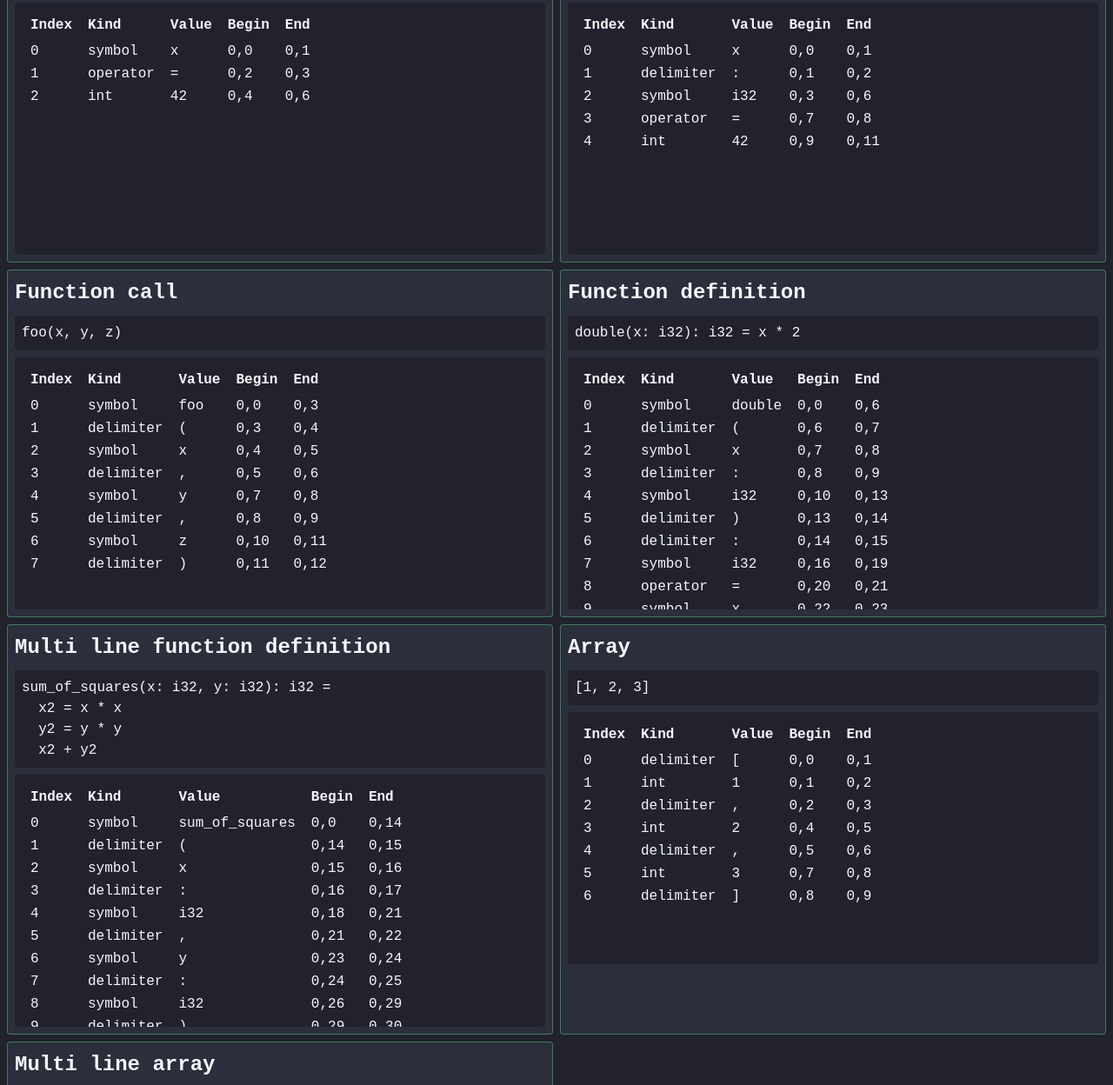
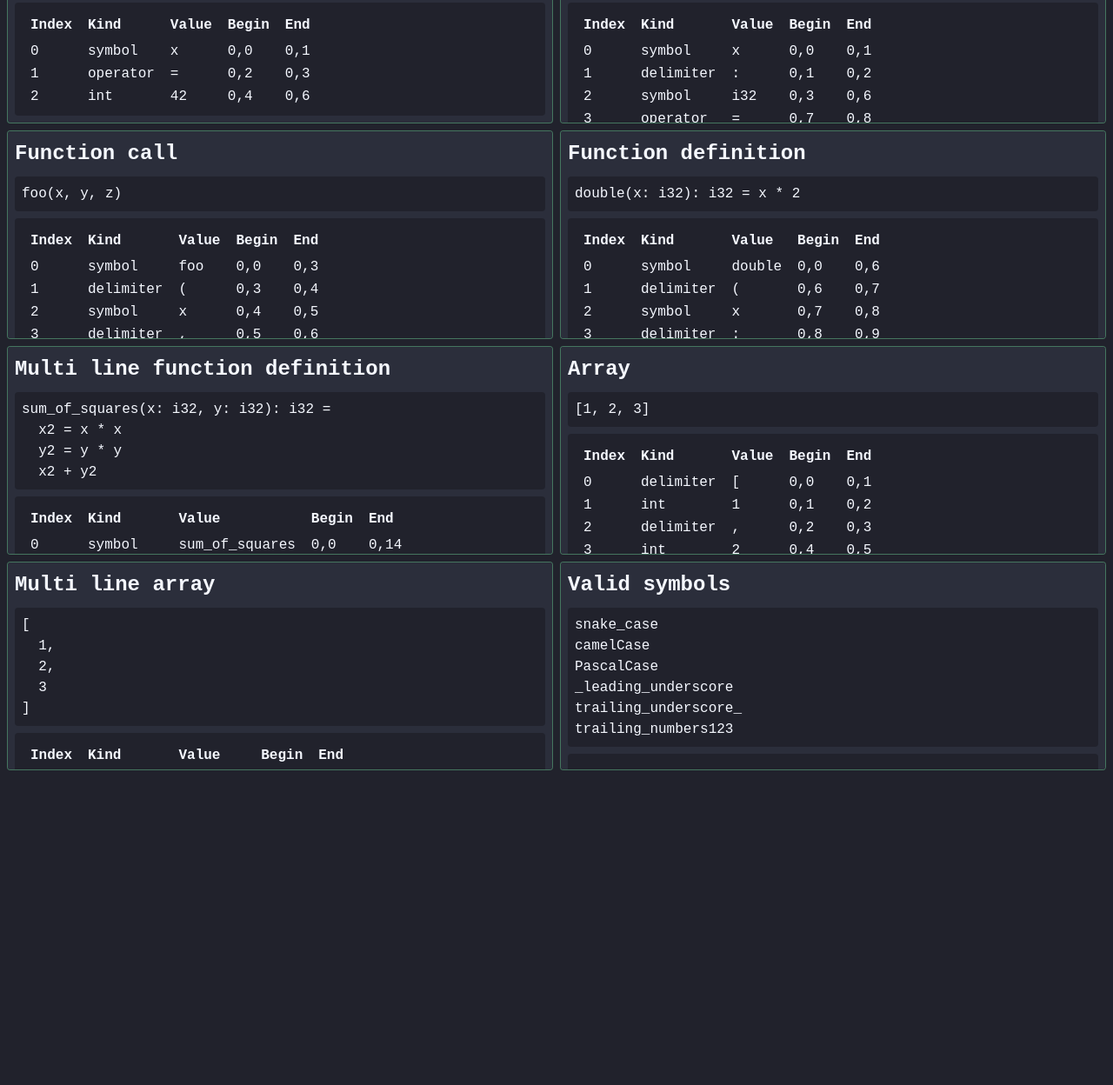
Before and after one commit to adam-r-kowalski/smith, a plain HTML site: page index.html in a window 1280 px wide. Shown: the part 154-1402 px from the top of the page at 87% size. After the commit the page ends 1048 px from the top, so only its background shows below. Drawn offline with Linux system fonts and the light colour scheme.

Commit message:
handle valid symbols

```diff
--- a/index.js
+++ b/index.js
@@ -41,7 +41,7 @@ function tokenize(code) {
  * @return bool
  */
 function isSymbolHead(c) {
-  return (c >= "a" && c <= "z") || c === "_";
+  return (c >= "a" && c <= "z") || (c >= "A" && c <= "Z") || c === "_";
 }
 
 /**
@@ -536,4 +536,28 @@ sum_of_squares(x: i32, y: i32): i32 =
       delimiter("]", [4, 0], [4, 1]),
     ],
   },
+  {
+    name: "Valid symbols",
+    code: `
+snake_case
+camelCase
+PascalCase
+_leading_underscore
+trailing_underscore_
+trailing_numbers123
+`.trim(),
+    expected: [
+      symbol("snake_case", [0, 0], [0, 10]),
+      indent("space", 0, [1, 0], [1, 0]),
+      symbol("camelCase", [1, 0], [1, 9]),
+      indent("space", 0, [2, 0], [2, 0]),
+      symbol("PascalCase", [2, 0], [2, 10]),
+      indent("space", 0, [3, 0], [3, 0]),
+      symbol("_leading_underscore", [3, 0], [3, 19]),
+      indent("space", 0, [4, 0], [4, 0]),
+      symbol("trailing_underscore_", [4, 0], [4, 20]),
+      indent("space", 0, [5, 0], [5, 0]),
+      symbol("trailing_numbers123", [5, 0], [5, 19]),
+    ],
+  },
 ]);
--- a/styles.css
+++ b/styles.css
@@ -47,8 +47,6 @@ input, button, textarea, select {
   background-color: var(--background-color);
   padding: var(--padding);
   border-radius: var(--border-radius);
-  height: 290px;
-  overflow-y: auto;
 }
 
 .failing-section {
@@ -62,6 +60,8 @@ input, button, textarea, select {
   display: flex;
   flex-direction: column;
   gap: var(--gap);
+  height: 240px;
+  overflow-y: auto;
 }
 
 .test-cases {
```
